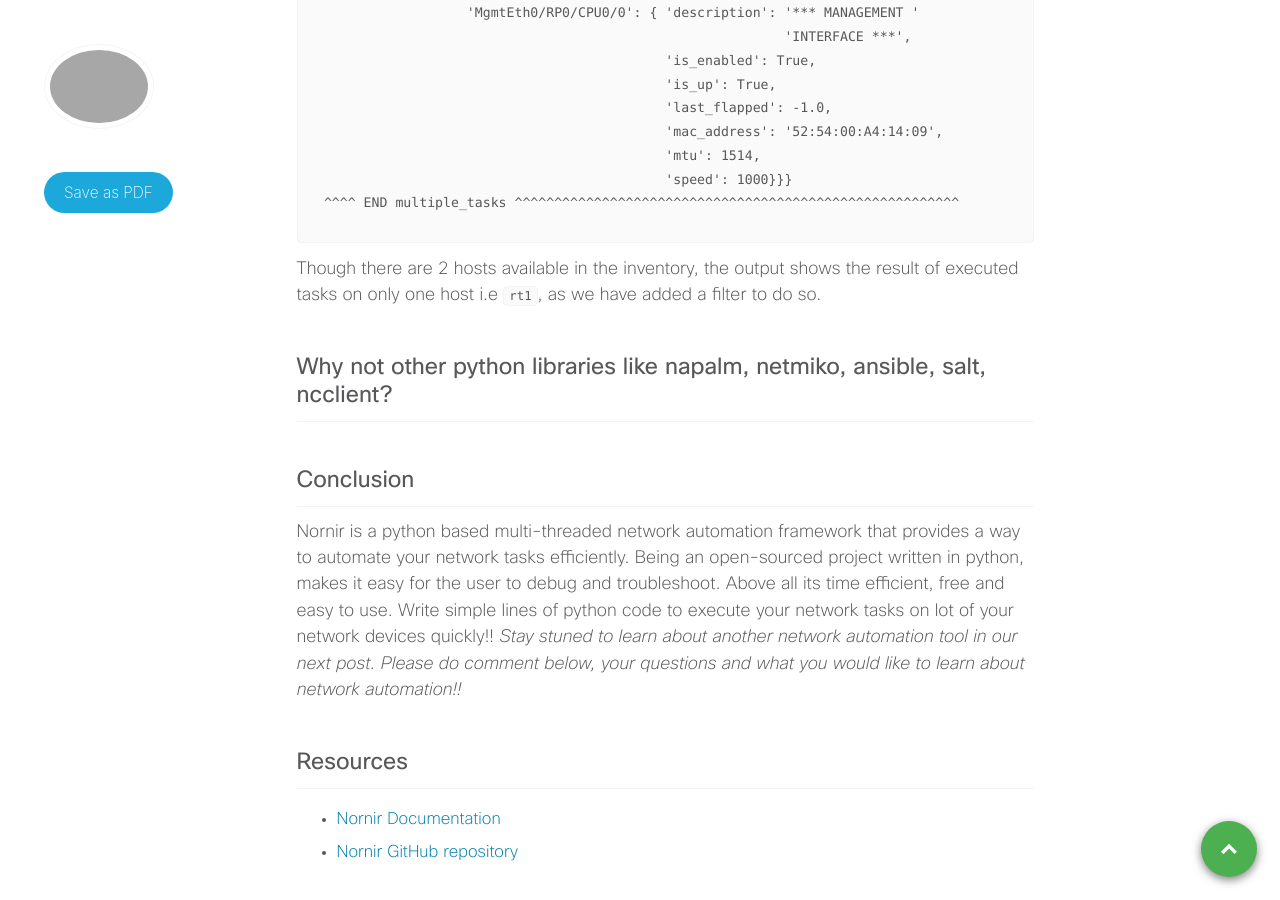
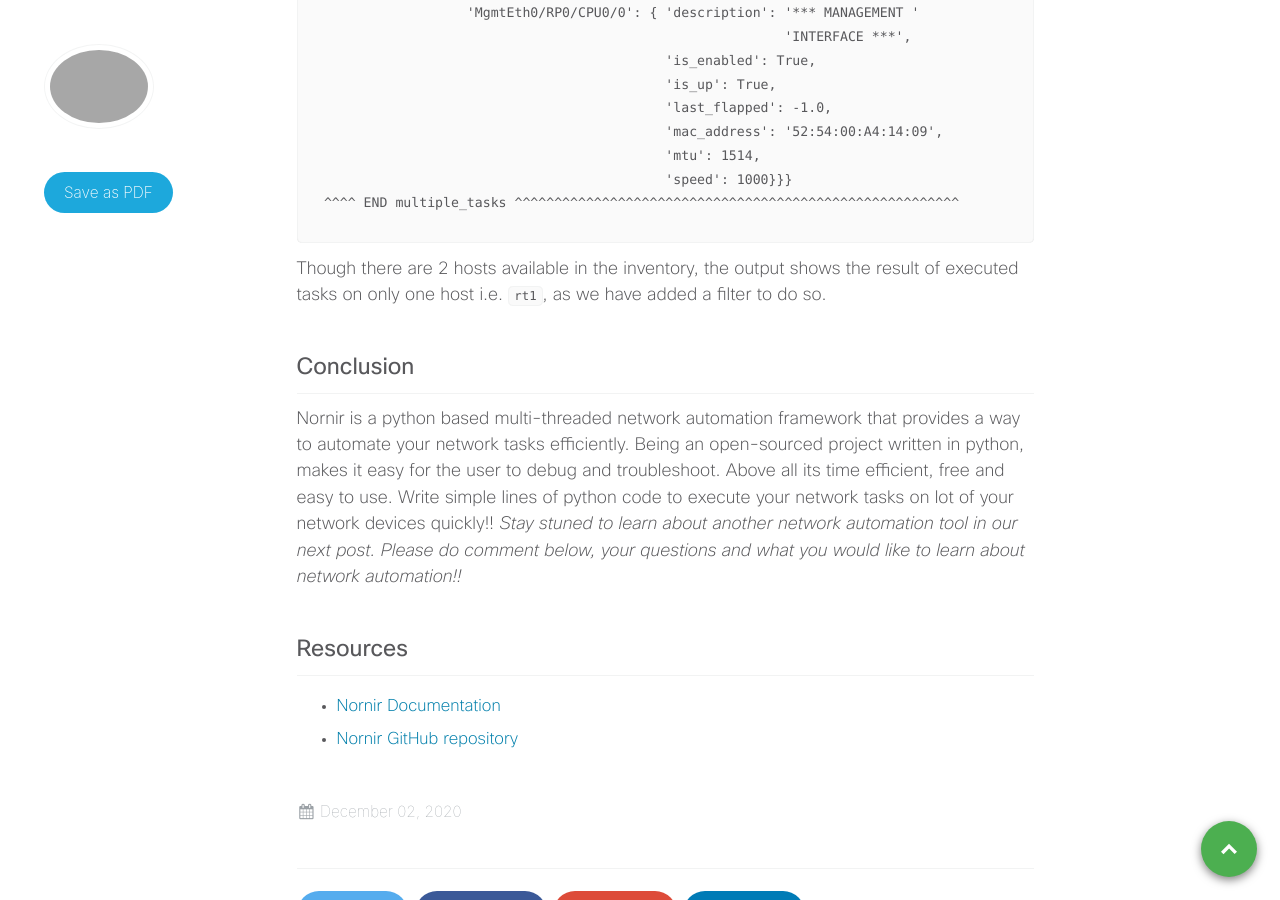
Before and after one commit to xrdocs/programmability, a Jekyll site: the page built from _tutorials/2020-12-02-nornir-overview.md, in a window 1280 px wide and 900 px high, scrolled down 15093 px. Built offline with Jekyll 4.4.1, drawn with Linux system fonts in a browser that asks for light colours; comment, search, counter and statistics services are not loaded.

Commit message:
Update 2020-12-02-nornir-overview.md

````diff
--- a/_tutorials/2020-12-02-nornir-overview.md
+++ b/_tutorials/2020-12-02-nornir-overview.md
@@ -526,10 +526,7 @@ vvvv multiple_tasks ** changed : False vvvvvvvvvvvvvvvvvvvvvvvvvvvvvvvvvvvvvvvvv
                                            'speed': 1000}}}
 ^^^^ END multiple_tasks ^^^^^^^^^^^^^^^^^^^^^^^^^^^^^^^^^^^^^^^^^^^^^^^^^^^^^^^^
 ```
-Though there are 2 hosts available in the inventory, the output shows the result of executed tasks on only one host i.e `rt1`, as we have added a filter to do so.
-
-# Why not other python libraries like napalm, netmiko, ansible, salt, ncclient?
-
+Though there are 2 hosts available in the inventory, the output shows the result of executed tasks on only one host i.e. `rt1`, as we have added a filter to do so.
 
 # Conclusion
 Nornir is a python based multi-threaded network automation framework that provides a way to automate your network tasks efficiently. Being an open-sourced project written in python, makes it easy for the user to debug and troubleshoot. Above all its time efficient, free and easy to use. Write simple lines of python code to execute your network tasks on lot of your network devices quickly!!
````
